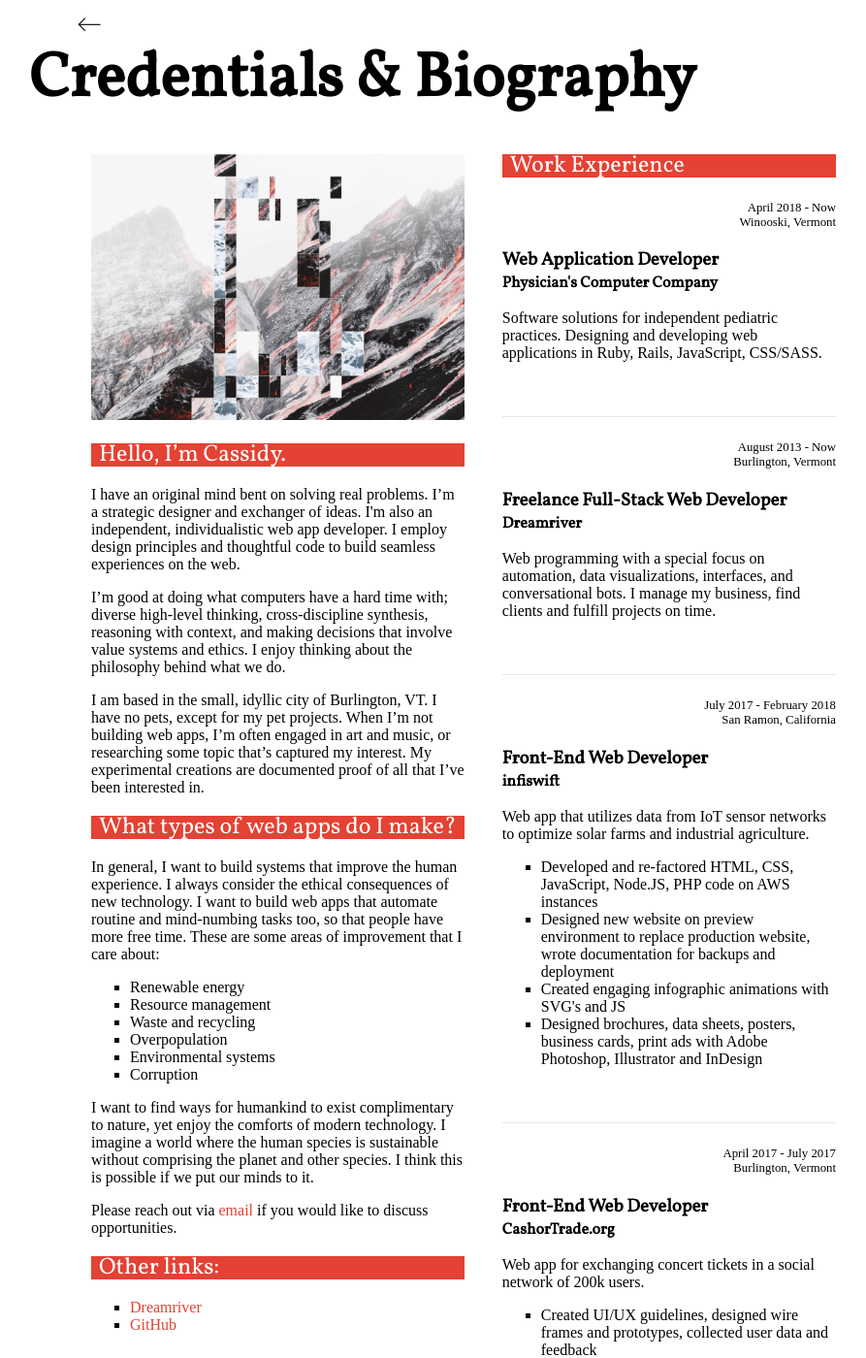
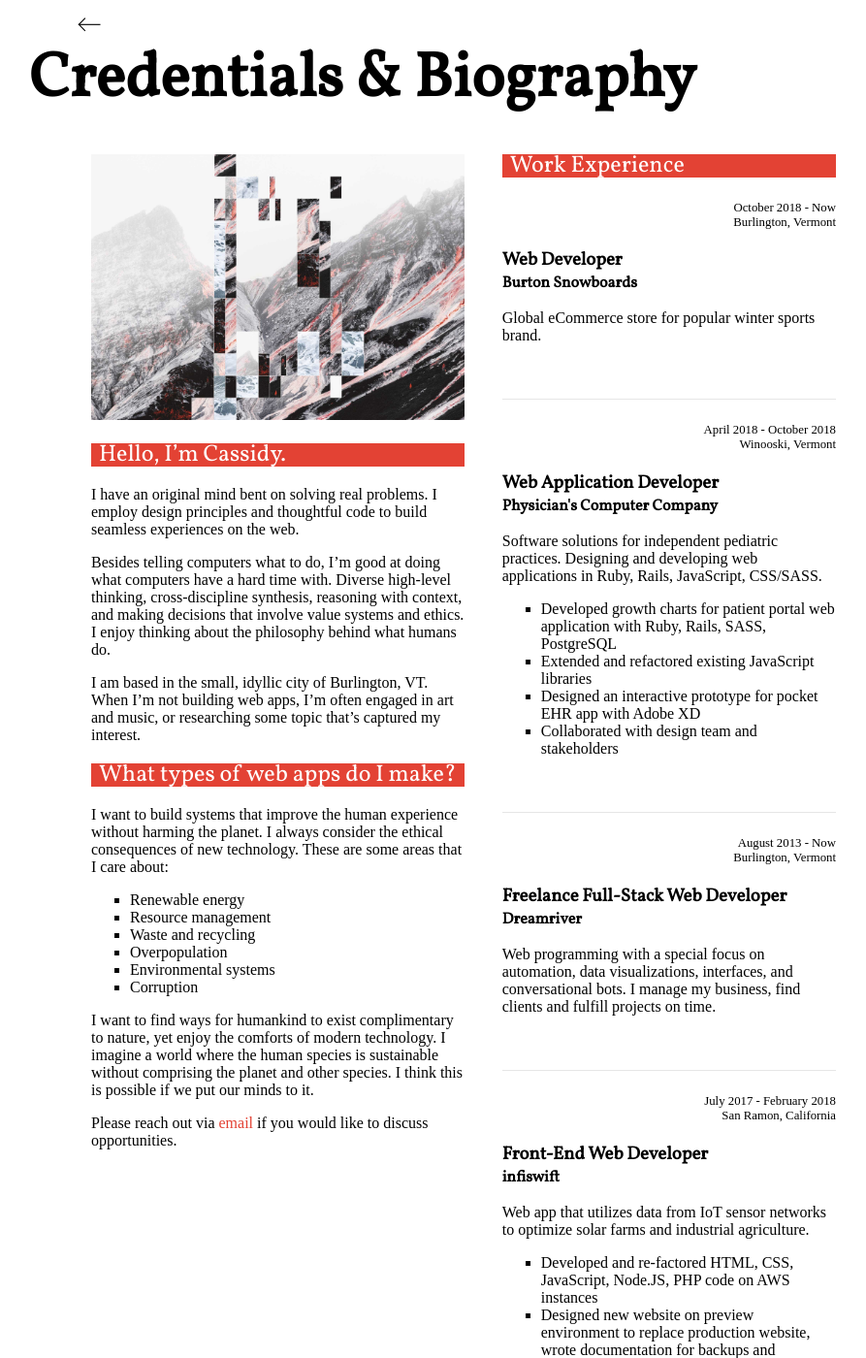
Before and after one commit to cssidy/personal-site, a Jekyll site: the page built from credentials.html, in a window 1280 px wide and 1400 px high. Shown: the whole window at 97% size, without its empty margins (162-1055 px from the left). Built offline with Jekyll 4.4.1, drawn with Linux system fonts in a browser that asks for light colours; some web fonts are replaced.

Commit message:
Update credentials.html

```diff
--- a/credentials.html
+++ b/credentials.html
@@ -10,24 +10,22 @@ layout: layout
           <img src="/assets/images/volcano_seafoam.jpg">
           <h2>Hello, I’m Cassidy.</h2>
 
-          <p>I have an original mind bent on solving real problems. I’m a strategic designer and exchanger of ideas.
-              I'm also an independent, individualistic web app developer.
-              I employ design principles and thoughtful code to build seamless experiences on the web.</p>
+          <p>I have an original mind bent on solving real problems. I employ design principles and
+            thoughtful code to build seamless experiences on the web.</p>
 
-          <p>I’m good at doing what computers have a hard time with; diverse high-level thinking, cross-discipline
+          <p>Besides telling computers what to do, I’m good at doing what computers have a hard time with. Diverse high-level thinking, cross-discipline
               synthesis, reasoning with context, and making decisions that involve value
-              systems and ethics. I enjoy thinking about the philosophy behind what we do.</p>
+              systems and ethics. I enjoy thinking about the philosophy behind what humans do.</p>
 
-          <p>I am based in the small, idyllic city of Burlington, VT. I have no pets, except for my pet projects.
+          <p>I am based in the small, idyllic city of Burlington, VT.
               When I’m not building web apps, I’m often engaged in art and music, or researching some topic that’s captured
-              my interest. My experimental creations are documented proof of all that I’ve been interested in.</p>
+              my interest.</p>
 
           <h2>What types of web apps do I make?</h2>
 
-          <p>In general, I want to build systems that improve the human experience. I always consider the ethical consequences
-             of new technology. I want to build web apps
-             that automate routine and mind-numbing tasks too, so that people have more free time. These are some
-             areas of improvement that I care about:</p>
+          <p>I want to build systems that improve the human experience without harming the planet.
+            I always consider the ethical consequences of new technology. These are some
+             areas that I care about:</p>
 
           <ul>
               <li>Renewable energy</li>
@@ -44,25 +42,33 @@ layout: layout
 
           <p>Please reach out via <a href="mailto:cassidy@cassidybrooke.net">email</a> if you would like to discuss
           opportunities.</p>
-
-          <h2>Other links:</h2>
-
-          <ul>
-              <li><a href="http://dreamriver.io">Dreamriver</a></li>
-              <li><a href="https://github.com/cssidy">GitHub</a></li>
-          </ul>
       </section>
 
       <section>
           <div>
               <h2 style="margin-top:0;margin-bottom:0;">Work Experience</h2>
-              <article style="border-top: none;">
-                  <span class="cred-date">April 2018 - Now</span>
+
+             <article style="border-top: none;">
+                  <span class="cred-date">October 2018 - Now</span>
+                  <span class="cred-location">Burlington, Vermont</span>
+                  <h3>Web Developer</h3>
+                  <h4>Burton Snowboards</h4>
+                  <p>Global eCommerce store for popular winter sports brand.</p>
+              </article>
+
+              <article>
+                  <span class="cred-date">April 2018 - October 2018</span>
                   <span class="cred-location">Winooski, Vermont</span>
                   <h3>Web Application Developer</h3>
                   <h4>Physician's Computer Company</h4>
                   <p>Software solutions for independent pediatric practices. Designing and developing web applications in Ruby, Rails, JavaScript, CSS/SASS.</p>
-              </article>
+                  <ul>
+                    <li>Developed growth charts for patient portal web application with Ruby, Rails, SASS, PostgreSQL</li>
+                    <li>Extended and refactored existing JavaScript libraries</li>
+                    <li>Designed an interactive prototype for pocket EHR app with Adobe XD</li>
+                    <li>Collaborated with design team and stakeholders</li>
+                  </ul>
+            </article>
 
               <article>
                   <span class="cred-date">August 2013 - Now</span>
@@ -86,7 +92,7 @@ layout: layout
                     <li>Created engaging infographic animations with SVG's and JS</li>
                     <li>Designed brochures, data sheets, posters, business cards, print ads with Adobe Photoshop,
                       Illustrator and InDesign</li>
-                </ul>
+                  </ul>
             </article>
               <article>
                   <span class="cred-date">April 2017 - July 2017</span>
```
